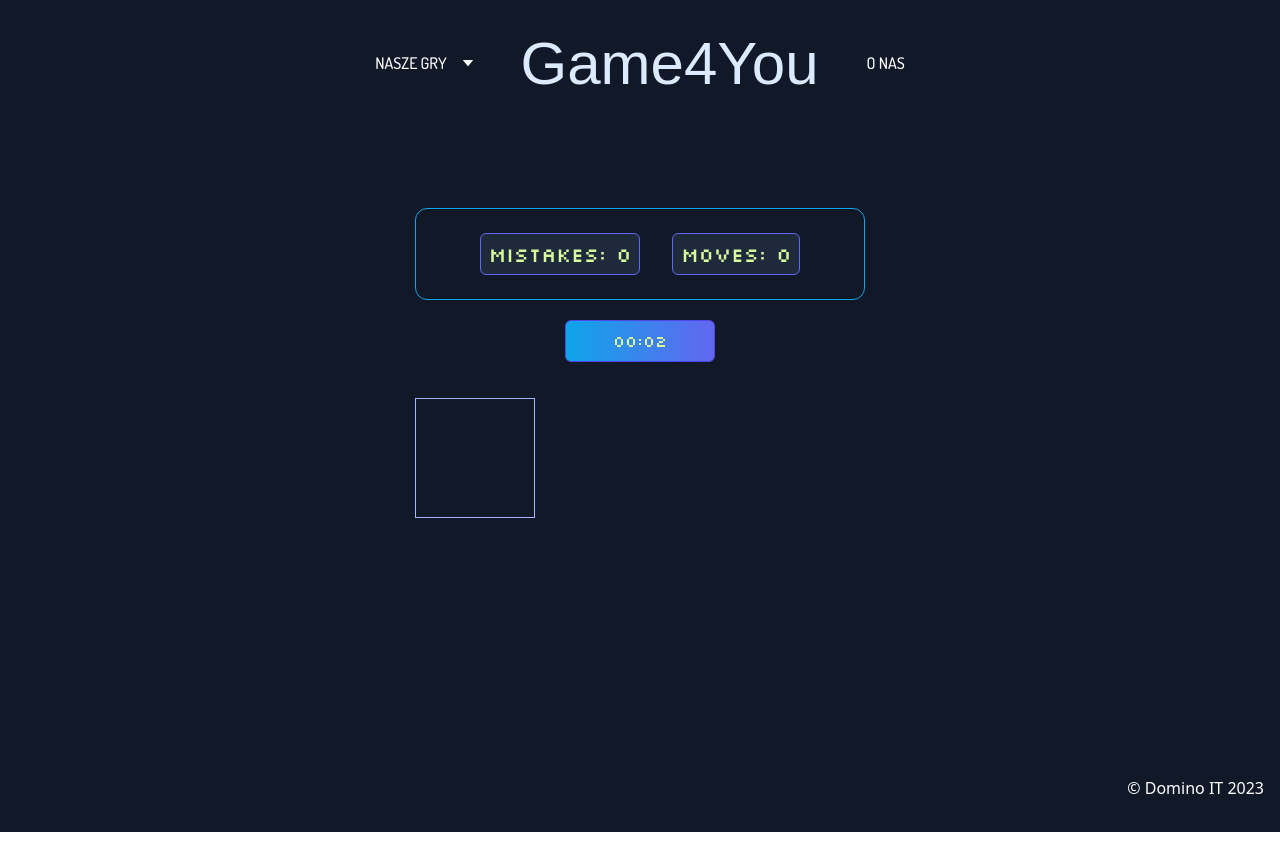
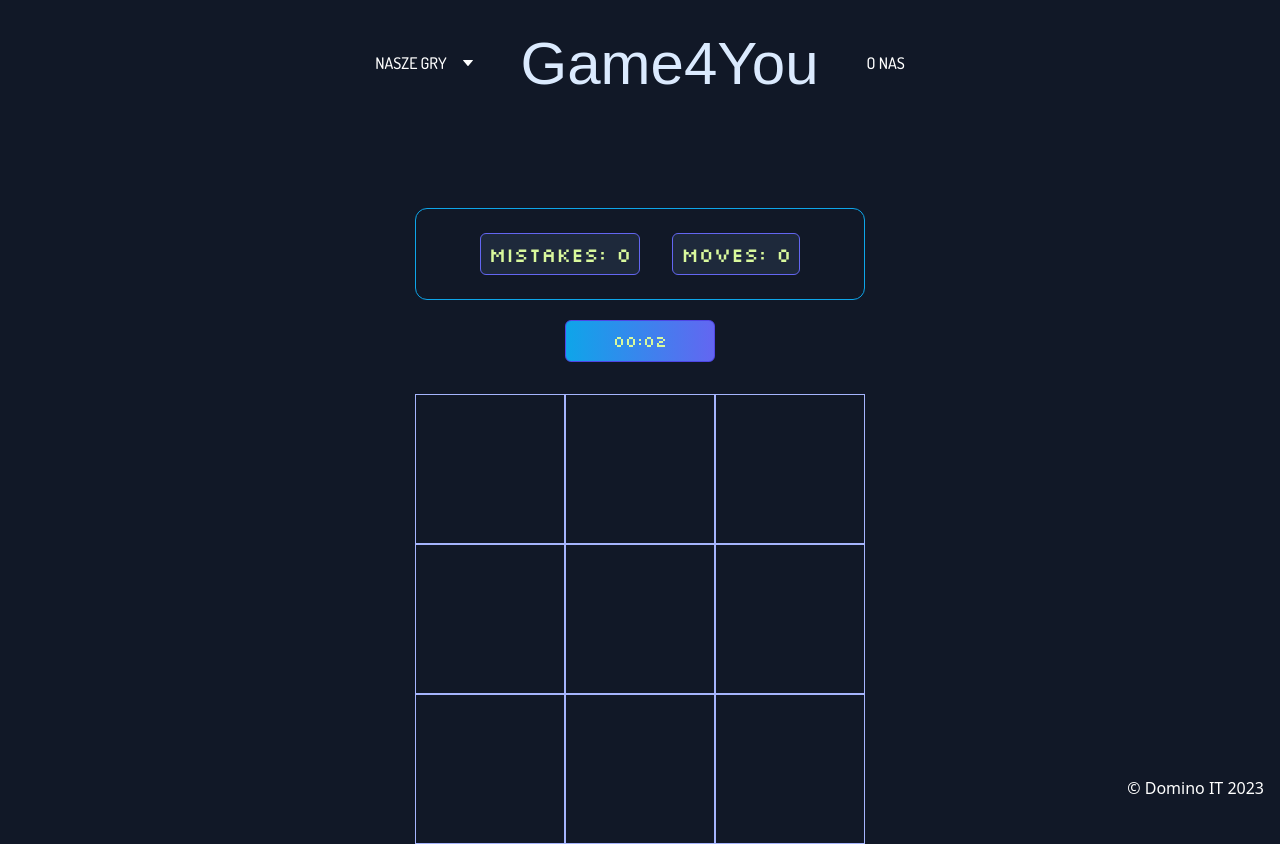
Before and after one commit to DominoxB/Game4You, a Vue app: page /TicTacToeGame in a window 1280 px wide. Both pictures are taken after a click on the button "START". Built offline with nearby package versions, Linux system fonts and the light colour scheme; a web font is replaced by a local one; what tailwindcss-animated would draw is missing.

Commit message:
feat: set size and grid

```diff
--- a/src/components/atoms/CardItemTicTacToe.vue
+++ b/src/components/atoms/CardItemTicTacToe.vue
@@ -1,5 +1,5 @@
 <template>
-  <div class="text-white border border-indigo-300 w-[120px] h-[120px] flex items-center justify-center cursor-pointer" @click="$emit('clickCard')">
+  <div class="text-white border border-indigo-300 w-[150px] h-[150px] flex items-center justify-center cursor-pointer" @click="$emit('clickCard')">
     {{ cardValue }}
   </div>
 </template>
--- a/src/components/organisms/TicTacToeGameBoard.vue
+++ b/src/components/organisms/TicTacToeGameBoard.vue
@@ -7,9 +7,9 @@
     </div>
     <div v-else>
       <MemoryInfoBoard />
-      <Timer class="mx-auto" />
-      <div class="w-[450px] h-[450px] text-indigo-500 grid grid-cols-3 grid-rows-3 pt-4 font-bold text-5xl">
-        <CardItemTicTacToe />
+      <Timer class="mx-auto mb-8" />
+      <div class="w-[450px] h-[450px] text-indigo-500 grid grid-cols-3 grid-rows-3 font-bold text-5xl">
+        <CardItemTicTacToe v-for="n in 9" :key="n"/>
       </div>
     </div>
   </div>
```
